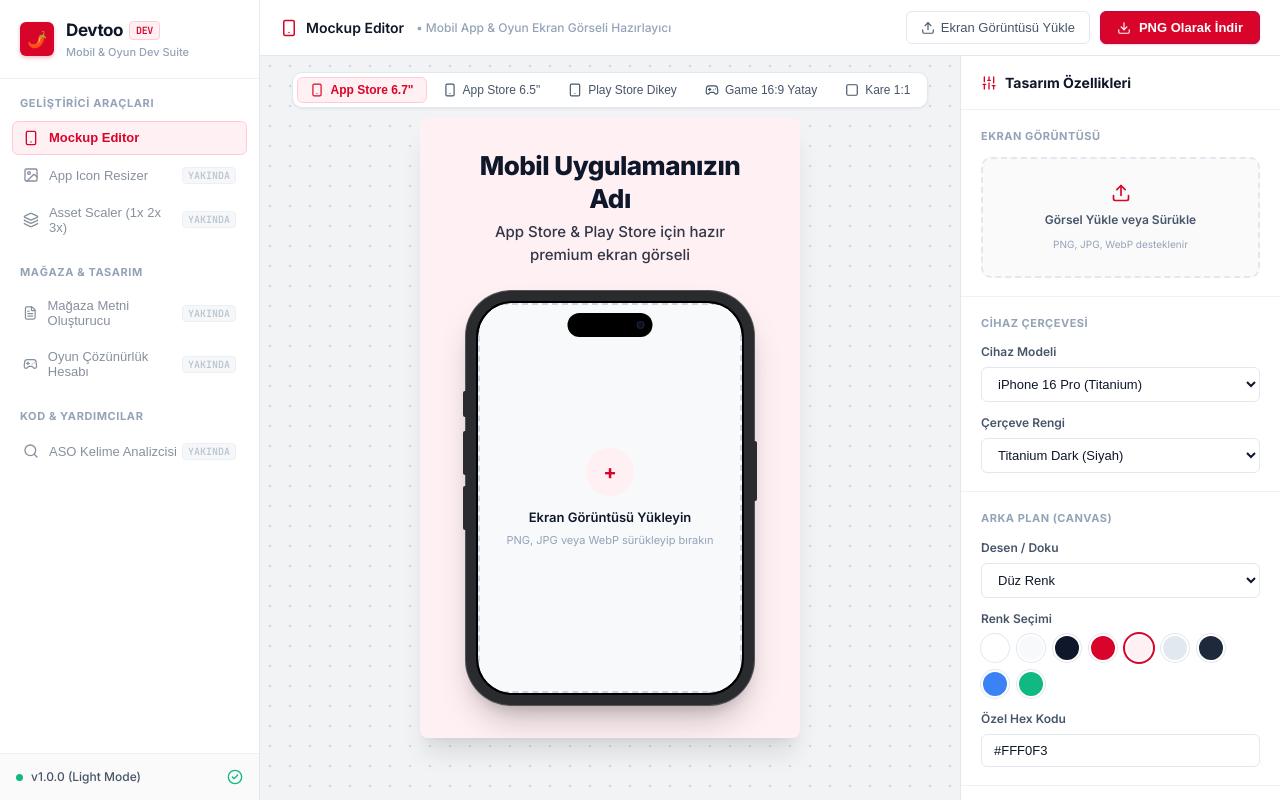
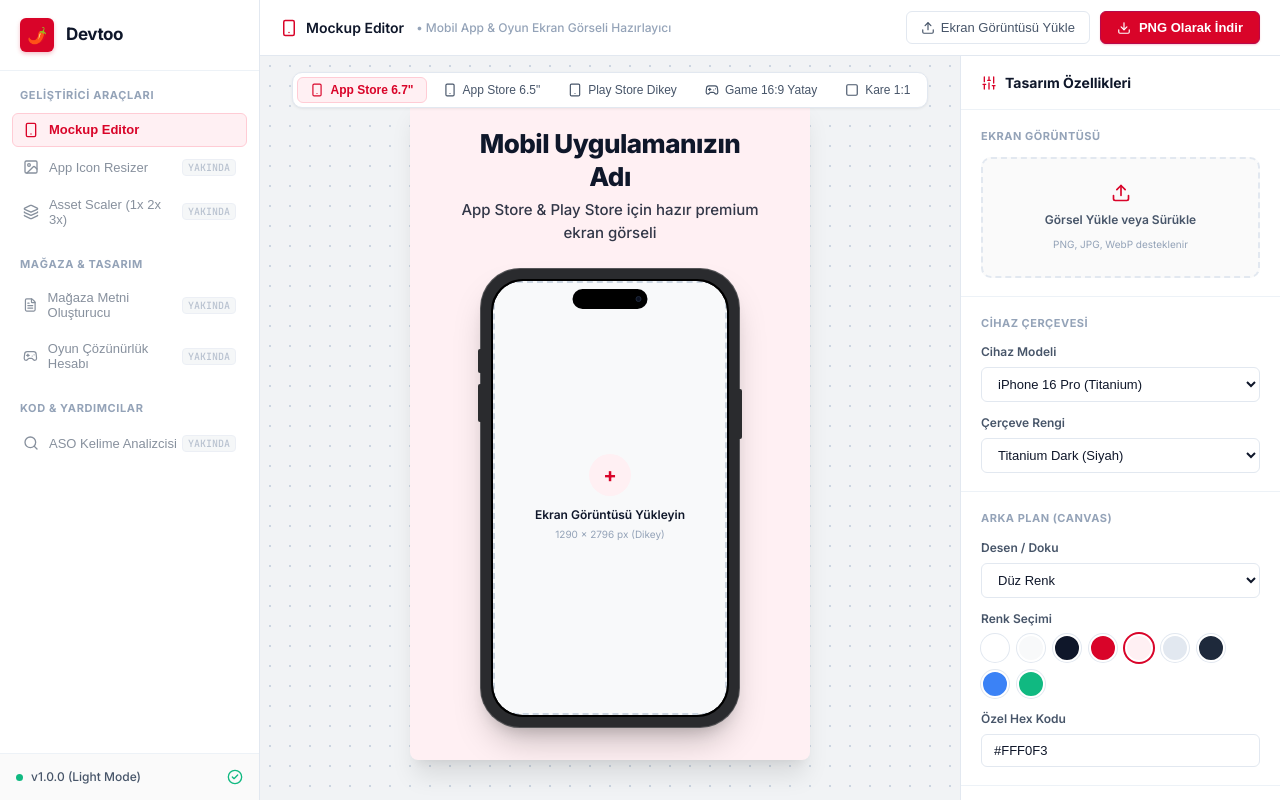
Before and after one commit to RieStudio/Devtoo, a React (Vite) app: page / in a window 1280 px wide. Built offline with nearby package versions, Linux system fonts and the light colour scheme.

Commit message:
Update sidebar header and dynamic mockup frame aspect ratios

```diff
--- a/src/components/MockupEditor/DeviceFrame.tsx
+++ b/src/components/MockupEditor/DeviceFrame.tsx
@@ -9,6 +9,8 @@ interface DeviceFrameProps {
   shadowDepth: string;
   onUploadClick?: () => void;
   scale?: number;
+  presetWidth?: number;
+  presetHeight?: number;
 }
 
 export const DeviceFrame: React.FC<DeviceFrameProps> = ({
@@ -18,8 +20,10 @@ export const DeviceFrame: React.FC<DeviceFrameProps> = ({
   borderRadius,
   shadowDepth,
   onUploadClick,
+  presetWidth = 1290,
+  presetHeight = 2796,
 }) => {
-  // Color presets for device titanium body
+  // Color presets for device body
   const bodyColors = {
     natural: '#8D8D92',
     dark: '#2A2B2E',
@@ -28,6 +32,10 @@ export const DeviceFrame: React.FC<DeviceFrameProps> = ({
   };
 
   const currentBodyColor = bodyColors[deviceColor] || bodyColors.dark;
+
+  // Aspect ratio calculation
+  const targetRatio = presetWidth / presetHeight;
+  const isLandscape = presetWidth > presetHeight;
 
   // Compute shadow CSS
   const getShadowCss = () => {
@@ -60,16 +68,17 @@ export const DeviceFrame: React.FC<DeviceFrameProps> = ({
             alignItems: 'center',
             justifyContent: 'center',
             cursor: 'pointer',
-            padding: '20px',
+            padding: '16px',
             textAlign: 'center',
-            gap: '12px',
+            gap: '10px',
             border: '2px dashed #CBD5E1',
-            borderRadius: `${borderRadius}px`
+            borderRadius: `${borderRadius}px`,
+            boxSizing: 'border-box'
           }}
         >
           <div style={{
-            width: '48px',
-            height: '48px',
+            width: '42px',
+            height: '42px',
             borderRadius: '50%',
             backgroundColor: '#FFF0F3',
             color: '#D90429',
@@ -77,16 +86,17 @@ export const DeviceFrame: React.FC<DeviceFrameProps> = ({
             alignItems: 'center',
             justifyContent: 'center',
             fontSize: '20px',
-            fontWeight: 'bold'
+            fontWeight: 'bold',
+            flexShrink: 0
           }}>
             +
           </div>
           <div>
-            <div style={{ fontSize: '13px', fontWeight: 600, color: '#0F172A' }}>
+            <div style={{ fontSize: '12px', fontWeight: 600, color: '#0F172A' }}>
               Ekran Görüntüsü Yükleyin
             </div>
-            <div style={{ fontSize: '11px', color: '#94A3B8', marginTop: '4px' }}>
-              PNG, JPG veya WebP sürükleyip bırakın
+            <div style={{ fontSize: '10px', color: '#94A3B8', marginTop: '3px' }}>
+              {presetWidth} x {presetHeight} px ({presetWidth > presetHeight ? 'Yatay' : 'Dikey'})
             </div>
           </div>
         </div>
@@ -108,12 +118,24 @@ export const DeviceFrame: React.FC<DeviceFrameProps> = ({
     );
   };
 
+  // 1. MINIMAL BEZEL
   if (deviceType === 'minimal') {
+    let frameWidth = 250;
+    let frameHeight = Math.round(frameWidth / targetRatio);
+
+    if (isLandscape) {
+      frameWidth = 440;
+      frameHeight = Math.round(frameWidth / targetRatio);
+    } else if (presetWidth === presetHeight) {
+      frameWidth = 300;
+      frameHeight = 300;
+    }
+
     return (
       <div
         style={{
-          width: '280px',
-          height: '580px',
+          width: `${frameWidth}px`,
+          height: `${frameHeight}px`,
           borderRadius: `${borderRadius}px`,
           boxShadow: getShadowCss(),
           overflow: 'hidden',
@@ -127,33 +149,86 @@ export const DeviceFrame: React.FC<DeviceFrameProps> = ({
     );
   }
 
+  // 2. IPHONE 16 PRO
   if (deviceType === 'iphone16pro') {
+    if (isLandscape) {
+      const screenHeight = 200;
+      const screenWidth = Math.round(screenHeight * targetRatio);
+      return (
+        <div
+          style={{
+            position: 'relative',
+            width: `${screenWidth + 20}px`,
+            height: `${screenHeight + 20}px`,
+            backgroundColor: currentBodyColor,
+            borderRadius: '28px',
+            padding: '10px',
+            boxShadow: getShadowCss(),
+            border: '1px solid rgba(255,255,255,0.2)'
+          }}
+        >
+          <div
+            style={{
+              width: '100%',
+              height: '100%',
+              backgroundColor: '#000000',
+              borderRadius: '20px',
+              position: 'relative',
+              overflow: 'hidden',
+              border: '2px solid #000'
+            }}
+          >
+            {/* Dynamic Island Left */}
+            <div
+              style={{
+                position: 'absolute',
+                left: '10px',
+                top: '50%',
+                transform: 'translateY(-50%)',
+                width: '24px',
+                height: '75px',
+                backgroundColor: '#000000',
+                borderRadius: '16px',
+                zIndex: 10
+              }}
+            />
+            <div style={{ width: '100%', height: '100%', borderRadius: '18px', overflow: 'hidden' }}>
+              {renderContent()}
+            </div>
+          </div>
+        </div>
+      );
+    }
+
+    // Portrait iPhone 16 Pro
+    const screenWidth = 240;
+    const screenHeight = Math.round(screenWidth / targetRatio);
+
     return (
       <div
         style={{
           position: 'relative',
-          width: '290px',
-          height: '600px',
+          width: `${screenWidth + 20}px`,
+          height: `${screenHeight + 20}px`,
           backgroundColor: currentBodyColor,
-          borderRadius: '46px',
+          borderRadius: '40px',
           padding: '10px',
           boxShadow: getShadowCss(),
           border: '1px solid rgba(255,255,255,0.2)'
         }}
       >
-        {/* Side Buttons Visual accents */}
-        <div style={{ position: 'absolute', left: '-3px', top: '100px', width: '3px', height: '26px', backgroundColor: currentBodyColor, borderRadius: '2px 0 0 2px' }} />
-        <div style={{ position: 'absolute', left: '-3px', top: '140px', width: '3px', height: '44px', backgroundColor: currentBodyColor, borderRadius: '2px 0 0 2px' }} />
-        <div style={{ position: 'absolute', left: '-3px', top: '195px', width: '3px', height: '44px', backgroundColor: currentBodyColor, borderRadius: '2px 0 0 2px' }} />
-        <div style={{ position: 'absolute', right: '-3px', top: '150px', width: '3px', height: '60px', backgroundColor: currentBodyColor, borderRadius: '0 2px 2px 0' }} />
+        {/* Side Buttons */}
+        <div style={{ position: 'absolute', left: '-3px', top: '80px', width: '3px', height: '24px', backgroundColor: currentBodyColor, borderRadius: '2px 0 0 2px' }} />
+        <div style={{ position: 'absolute', left: '-3px', top: '115px', width: '3px', height: '38px', backgroundColor: currentBodyColor, borderRadius: '2px 0 0 2px' }} />
+        <div style={{ position: 'absolute', right: '-3px', top: '120px', width: '3px', height: '50px', backgroundColor: currentBodyColor, borderRadius: '0 2px 2px 0' }} />
 
-        {/* Screen Bezel & Dynamic Island Area */}
+        {/* Screen Container */}
         <div
           style={{
             width: '100%',
             height: '100%',
             backgroundColor: '#000000',
-            borderRadius: '36px',
+            borderRadius: '32px',
             position: 'relative',
             overflow: 'hidden',
             border: '2px solid #000'
@@ -163,25 +238,24 @@ export const DeviceFrame: React.FC<DeviceFrameProps> = ({
           <div
             style={{
               position: 'absolute',
-              top: '10px',
+              top: '8px',
               left: '50%',
               transform: 'translateX(-50%)',
-              width: '85px',
-              height: '24px',
+              width: '75px',
+              height: '20px',
               backgroundColor: '#000000',
-              borderRadius: '20px',
+              borderRadius: '16px',
               zIndex: 10,
               display: 'flex',
               alignItems: 'center',
               justifyContent: 'flex-end',
-              paddingRight: '8px'
+              paddingRight: '6px'
             }}
           >
-            <div style={{ width: '8px', height: '8px', borderRadius: '50%', backgroundColor: '#0B1021', border: '1px solid #1E293B' }} />
+            <div style={{ width: '6px', height: '6px', borderRadius: '50%', backgroundColor: '#0B1021', border: '1px solid #1E293B' }} />
           </div>
 
-          {/* Screenshot Content */}
-          <div style={{ width: '100%', height: '100%', borderRadius: '34px', overflow: 'hidden' }}>
+          <div style={{ width: '100%', height: '100%', borderRadius: '30px', overflow: 'hidden' }}>
             {renderContent()}
           </div>
         </div>
@@ -189,40 +263,78 @@ export const DeviceFrame: React.FC<DeviceFrameProps> = ({
     );
   }
 
+  // 3. PIXEL 9 PRO
   if (deviceType === 'pixel9pro') {
+    if (isLandscape) {
+      const screenHeight = 200;
+      const screenWidth = Math.round(screenHeight * targetRatio);
+      return (
+        <div
+          style={{
+            position: 'relative',
+            width: `${screenWidth + 16}px`,
+            height: `${screenHeight + 16}px`,
+            backgroundColor: currentBodyColor,
+            borderRadius: '26px',
+            padding: '8px',
+            boxShadow: getShadowCss(),
+            border: '1px solid rgba(255,255,255,0.15)'
+          }}
+        >
+          <div
+            style={{
+              width: '100%',
+              height: '100%',
+              backgroundColor: '#000000',
+              borderRadius: '20px',
+              position: 'relative',
+              overflow: 'hidden'
+            }}
+          >
+            <div style={{ width: '100%', height: '100%', borderRadius: '18px', overflow: 'hidden' }}>
+              {renderContent()}
+            </div>
+          </div>
+        </div>
+      );
+    }
+
+    // Portrait Pixel 9 Pro
+    const screenWidth = 240;
+    const screenHeight = Math.round(screenWidth / targetRatio);
+
     return (
       <div
         style={{
           position: 'relative',
-          width: '290px',
-          height: '590px',
+          width: `${screenWidth + 16}px`,
+          height: `${screenHeight + 16}px`,
           backgroundColor: currentBodyColor,
-          borderRadius: '38px',
+          borderRadius: '34px',
           padding: '8px',
           boxShadow: getShadowCss(),
           border: '1px solid rgba(255,255,255,0.15)'
         }}
       >
-        {/* Screen Container */}
         <div
           style={{
             width: '100%',
             height: '100%',
             backgroundColor: '#000000',
-            borderRadius: '30px',
+            borderRadius: '28px',
             position: 'relative',
             overflow: 'hidden'
           }}
         >
-          {/* Android Punch Hole Camera */}
+          {/* Camera Punch Hole */}
           <div
             style={{
               position: 'absolute',
-              top: '12px',
+              top: '10px',
               left: '50%',
               transform: 'translateX(-50%)',
-              width: '14px',
-              height: '14px',
+              width: '12px',
+              height: '12px',
               backgroundColor: '#000000',
               border: '2px solid #111',
               borderRadius: '50%',
@@ -230,7 +342,7 @@ export const DeviceFrame: React.FC<DeviceFrameProps> = ({
             }}
           />
 
-          <div style={{ width: '100%', height: '100%', borderRadius: '28px', overflow: 'hidden' }}>
+          <div style={{ width: '100%', height: '100%', borderRadius: '26px', overflow: 'hidden' }}>
             {renderContent()}
           </div>
         </div>
@@ -238,15 +350,23 @@ export const DeviceFrame: React.FC<DeviceFrameProps> = ({
     );
   }
 
-  // Tablet / iPad Pro
+  // 4. IPAD PRO / TABLET
+  let screenWidth = 340;
+  let screenHeight = Math.round(screenWidth / targetRatio);
+
+  if (isLandscape) {
+    screenWidth = 420;
+    screenHeight = Math.round(screenWidth / targetRatio);
+  }
+
   return (
     <div
       style={{
         position: 'relative',
-        width: '420px',
-        height: '560px',
+        width: `${screenWidth + 24}px`,
+        height: `${screenHeight + 24}px`,
         backgroundColor: currentBodyColor,
-        borderRadius: '24px',
+        borderRadius: '22px',
         padding: '12px',
         boxShadow: getShadowCss(),
         border: '1px solid rgba(255,255,255,0.2)'
@@ -257,27 +377,12 @@ export const DeviceFrame: React.FC<DeviceFrameProps> = ({
           width: '100%',
           height: '100%',
           backgroundColor: '#000000',
-          borderRadius: '14px',
+          borderRadius: '12px',
           position: 'relative',
           overflow: 'hidden'
         }}
       >
-        {/* Front Camera */}
-        <div
-          style={{
-            position: 'absolute',
-            top: '8px',
-            left: '50%',
-            transform: 'translateX(-50%)',
-            width: '8px',
-            height: '8px',
-            backgroundColor: '#222',
-            borderRadius: '50%',
-            zIndex: 10
-          }}
-        />
-
-        <div style={{ width: '100%', height: '100%', borderRadius: '12px', overflow: 'hidden' }}>
+        <div style={{ width: '100%', height: '100%', borderRadius: '10px', overflow: 'hidden' }}>
           {renderContent()}
         </div>
       </div>
--- a/src/components/MockupEditor/MockupCanvas.tsx
+++ b/src/components/MockupEditor/MockupCanvas.tsx
@@ -25,18 +25,18 @@ export const MockupCanvas: React.FC<MockupCanvasProps> = ({
     });
   };
 
-  // Determine container dimensions based on ratio for responsive fit
+  // Determine outer container dimensions for responsive fit
   const getCanvasDimensions = () => {
-    const isLandscape = config.preset === 'game-landscape';
-    const isSquare = config.preset === 'square';
+    const isLandscape = config.width > config.height;
+    const isSquare = config.width === config.height;
 
     if (isLandscape) {
-      return { width: '640px', height: '360px' };
+      return { width: '660px', minHeight: '380px' };
     }
     if (isSquare) {
-      return { width: '420px', height: '420px' };
+      return { width: '440px', minHeight: '440px' };
     }
-    return { width: '380px', height: '620px' };
+    return { width: '400px', minHeight: '640px' };
   };
 
   const dims = getCanvasDimensions();
@@ -54,7 +54,7 @@ export const MockupCanvas: React.FC<MockupCanvasProps> = ({
         className={`mockup-render-box ${config.bgType !== 'solid' ? `bg-${config.bgType}` : ''}`}
         style={{
           width: dims.width,
-          height: dims.height,
+          minHeight: dims.minHeight,
           backgroundColor: config.bgColor,
           padding: `${config.padding}px`,
           transform: `rotate(${config.frameRotation}deg)`,
@@ -79,6 +79,8 @@ export const MockupCanvas: React.FC<MockupCanvasProps> = ({
           borderRadius={config.borderRadius}
           shadowDepth={config.shadowDepth}
           onUploadClick={onUploadImageClick}
+          presetWidth={config.width}
+          presetHeight={config.height}
         />
       </div>
     </div>
--- a/src/components/Sidebar.tsx
+++ b/src/components/Sidebar.tsx
@@ -99,12 +99,8 @@ export const Sidebar: React.FC<SidebarProps> = ({ activeTool, onSelectTool }) =>
       {/* Brand Header */}
       <div className="sidebar-header">
         <div className="logo-badge">🌶️</div>
-        <div className="logo-text">
-          <div className="brand-name">
-            Devtoo
-            <span className="brand-tag">DEV</span>
-          </div>
-          <span className="brand-sub">Mobil & Oyun Dev Suite</span>
+        <div className="brand-name">
+          Devtoo
         </div>
       </div>
 
```
